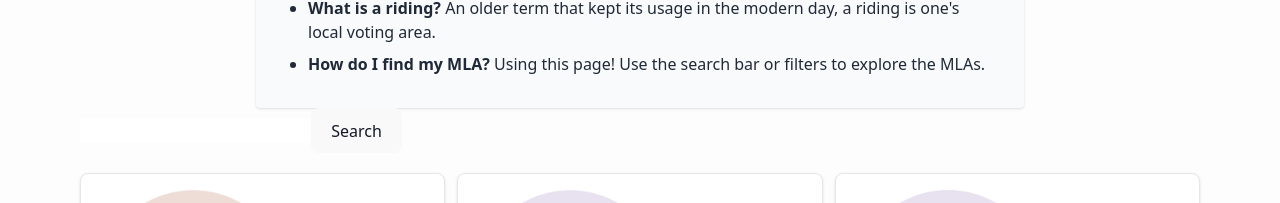
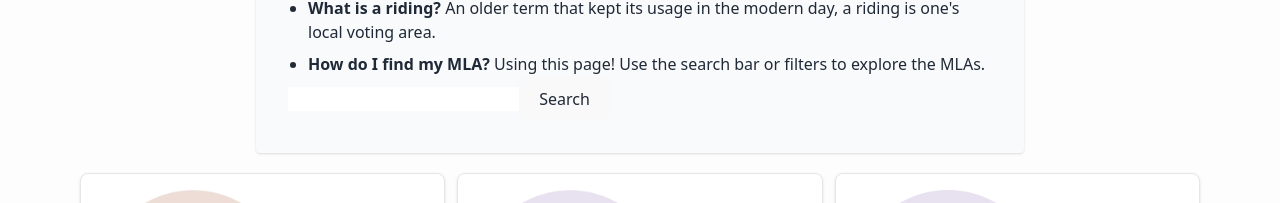
Before and after one commit to kobexamoh/mla-finder, a React (Vite) app: page / in a window 1280 px wide. Shown: the part 272-475 px from the top of the page. Built offline with nearby package versions, Linux system fonts and the light colour scheme.

Commit message:
Remove searchbar from App.jsx and place into IntroCopy.jsx

```diff
--- a/src/App.jsx
+++ b/src/App.jsx
@@ -1,7 +1,6 @@
 import Landing from './views/Landing';
 import IntroCopy from './views/IntroCopy';
 import Card from './components/Card';
-import SearchBar from './views/SearchBar';
 import mlas from './data/mlas.json';
 
 export default function App() {
@@ -10,9 +9,6 @@ export default function App() {
       <div className="min-h-screen text-gray-900">
         <Landing />
         <IntroCopy />
-
-{/* TODO: Move component into/just under IntroCopy */}
-        <SearchBar />
 
 {/* TODO: better to put the mapping elsewhere so it stays clean? */}
         <div className="card-grid grid grid-cols-1 lg:grid-cols-3 gap-3 mt-5">
--- a/src/views/IntroCopy.jsx
+++ b/src/views/IntroCopy.jsx
@@ -1,3 +1,5 @@
+import SearchBar from "./SearchBar";
+
 export default function IntroCopy() {
     return (
         <section className="p-8 bg-gray-50 text-gray-800 rounded shadow mt-6 max-w-3xl mx-auto">
@@ -7,6 +9,9 @@ export default function IntroCopy() {
                <li><strong>What is a riding?</strong> An older term that kept its usage in the modern day, a riding is one's local voting area.</li>
                <li><strong>How do I find my MLA?</strong> Using this page! Use the search bar or filters to explore the MLAs.</li>
             </ul>
+            <div className="">
+                <SearchBar />
+            </div>
         </section>
     );
 }
```
